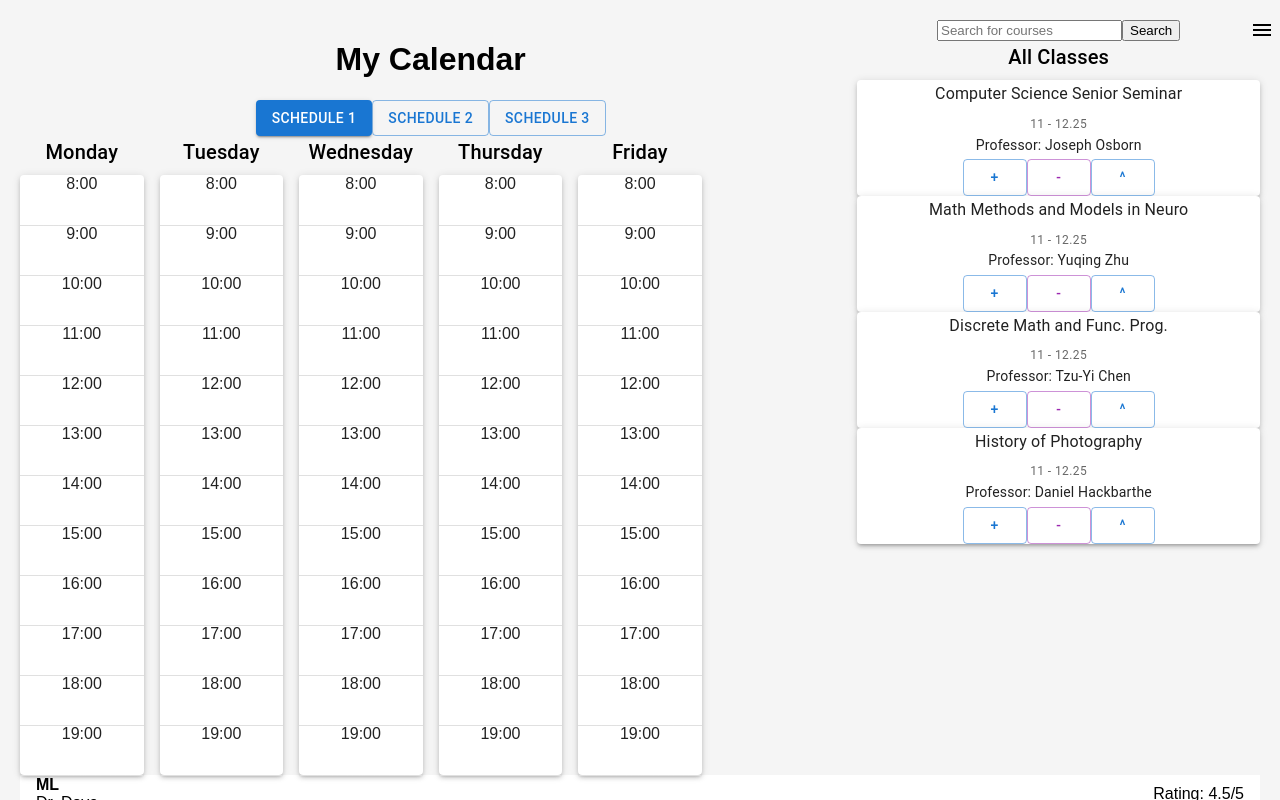
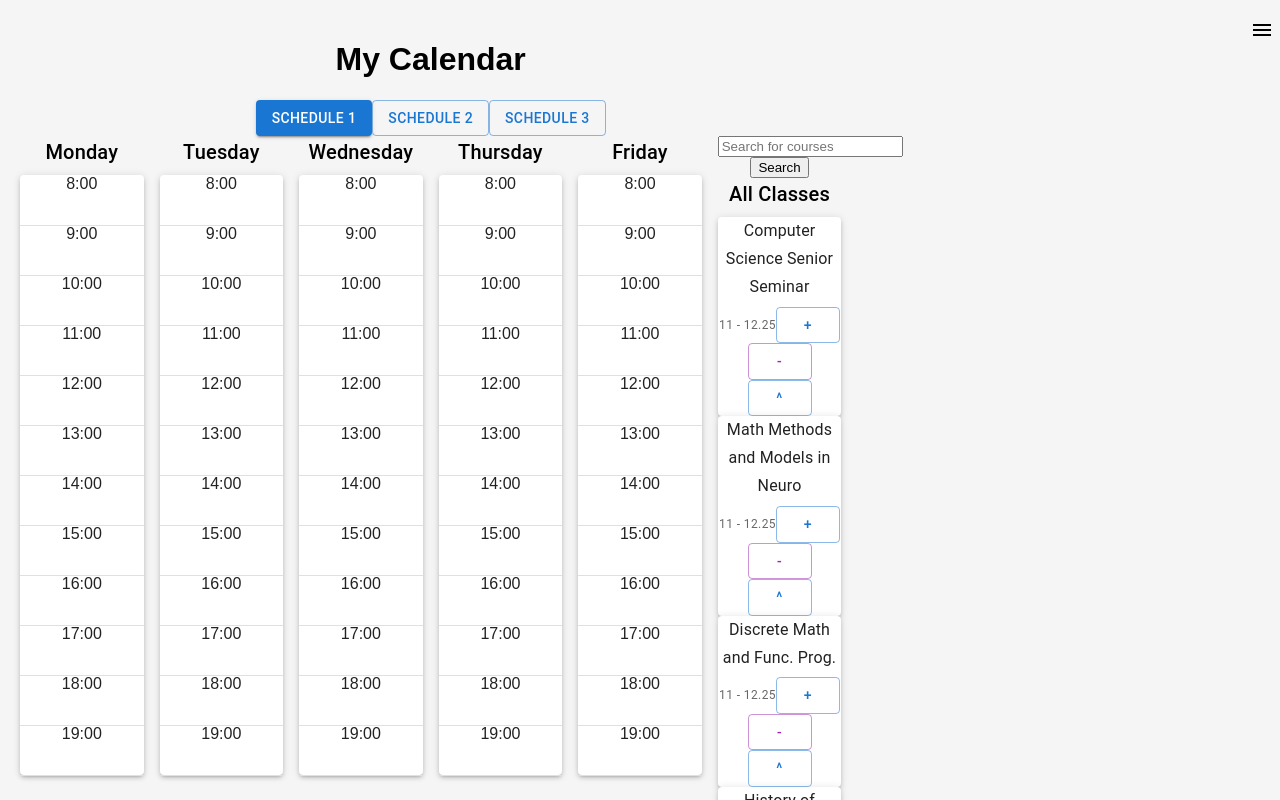
Before and after one commit to ytaa2021/p-classwise, a React (Create React App) app in the folder frontend/: page / in a window 1280 px wide. Shown: the top 800 px of the page. Built offline with nearby package versions, Linux system fonts and the light colour scheme.

Commit message:
3 variations of schedule buttons

```diff
--- a/frontend/src/App.js
+++ b/frontend/src/App.js
@@ -93,9 +93,9 @@ function App() {
           <SideMenu />
           <Calendar />
         </Grid>
-        <Grid item xs={4}>
+        {/* <Grid item xs={4}>
           <Search />
-        </Grid>
+        </Grid> */}
       </Grid>
       <BottomMenu course={courseData} />
     </div>
--- a/frontend/src/components/Calendar/calendar.js
+++ b/frontend/src/components/Calendar/calendar.js
@@ -2,11 +2,15 @@ import React, { useState } from 'react';
 import { Grid, Paper, Typography, Button } from '@mui/material';
 import Search from '../Search/search';
 import { allCourses } from '../../courses/allCourses';
-import savedSchedules from '../../courses/savedSchedules';
+import calendarData from '../../courses/savedSchedules';
 
 const daysOfWeek = ['Monday', 'Tuesday', 'Wednesday', 'Thursday', 'Friday'];
 
-const initialSchedules = savedSchedules
+const initialSchedules = {
+  1: [],
+  2: [],
+  3: [],
+};
 
 const calculateCourseStyle = (course) => {
   const hourHeight = 50;
@@ -120,7 +124,56 @@ const Scheduler = () => {
             </Paper>
           </Grid>
         ))}
-
+        <Grid item xs={2}>
+          <Search courses={currentCourses} onSearch={handleSearch} />
+          <Typography variant="h6" gutterBottom>
+            All Classes
+          </Typography>
+          {allCourses.map((course) => (
+            <Paper elevation={3} className="classBlock" key={course.title}>
+              <div>
+                <Typography variant="subtitle1" gutterBottom>
+                  {course.title}
+                </Typography>
+                <Typography variant="caption" color="textSecondary">
+                  {`${course.startTime} - ${course.endTime}`}
+                </Typography>
+                {/* Here is where you can add what is shown inside the toggle down for the courses */}
+                {expandedBlocks[course.title] && (
+                  <div>
+                    <Typography variant="body2" gutterBottom>
+                      Professor: {course.professor}
+                    </Typography>
+                    <Typography variant="body2">
+                      Description: {course.description}
+                    </Typography>
+                  </div>
+                )}
+                <Button
+                  variant="outlined"
+                  color="primary"
+                  onClick={() => addCourse(course)}
+                >
+                  +
+                </Button>
+                <Button
+                  variant="outlined"
+                  color="secondary"
+                  onClick={() => removeCourse(course)}
+                >
+                  -
+                </Button>
+                <Button
+                  variant="outlined"
+                  color="primary"
+                  onClick={() => toggleClassBlock(course.title)}
+                >
+                  {expandedBlocks[course.title] ? "V" : "^"}
+                </Button>
+              </div>
+            </Paper>
+          ))}
+        </Grid>
       </Grid>
     </div>
   );
--- a/frontend/src/components/Search/search.js
+++ b/frontend/src/components/Search/search.js
@@ -1,11 +1,7 @@
 import React, { useState } from 'react';
-import { Grid, Paper, Typography, Button } from '@mui/material';
-import { allCourses } from '../../courses/allCourses';
 
 const Search = ({ courses, onSearch }) => {
-  const [addedCourses, setAddedCourses] = useState([]);
   const [searchTerm, setSearchTerm] = useState('');
-  const [expandedCourse, setExpandedCourse] = useState(null);
 
   const handleSearch = () => {
     const filteredCourses = courses.filter((course) =>
@@ -13,25 +9,6 @@ const Search = ({ courses, onSearch }) => {
     );
 
     onSearch(filteredCourses);
-  };
-
-  const addCourse = (course) => {
-    // Make sure that the selected course is not already in the list
-    if (!addedCourses.includes(course)) {
-      // Add the course to the list of added courses
-      setAddedCourses([...addedCourses, course]);
-    }
-  };
-
-  const removeCourse = (course) => {
-    // Remove the course from the list of added courses
-    setAddedCourses(addedCourses.filter((c) => c !== course));
-  };
-
-  const toggleDescription = (courseID) => {
-    setExpandedCourse((prevCourseID) => (
-      prevCourseID === courseID ? null : courseID
-    ));
   };
 
   return (
@@ -43,58 +20,6 @@ const Search = ({ courses, onSearch }) => {
         onChange={(e) => setSearchTerm(e.target.value)}
       />
       <button onClick={handleSearch}>Search</button>
-
-      <div className="course-list">
-        <Typography variant="h6" gutterBottom>
-          All Classes
-        </Typography>
-        {allCourses.map((course) => (
-          <Paper elevation={3} className="classBlock" key={course.courseID}>
-            <div>
-              <Typography variant="subtitle1" gutterBottom>
-                {course.title}
-              </Typography>
-              <Typography variant="caption" color="textSecondary">
-                {`${course.startTime} - ${course.endTime}`}
-              </Typography>
-              <Typography variant="body2" gutterBottom>
-                Professor: {course.professor}
-              </Typography>
-              <Button
-                variant="outlined"
-                color="primary"
-                onClick={() => addCourse(course)}
-              >
-                +
-              </Button>
-              <Button
-                variant="outlined"
-                color="secondary"
-                onClick={() => removeCourse(course)}
-              >
-                -
-              </Button>
-              <Button
-                variant="outlined"
-                color="primary"
-                onClick={() => toggleDescription(course.courseID)}
-              >
-                {expandedCourse === course.courseID ? "V" : "^"}
-              </Button>
-              {expandedCourse === course.courseID && (
-                <div>
-                  <Typography variant="body2" gutterBottom>
-                    Professor: {course.professor}
-                  </Typography>
-                  <Typography variant="body2">
-                    Description: {course.description}
-                  </Typography>
-                </div>
-              )}
-            </div>
-          </Paper>
-        ))}
-      </div>
     </div>
   );
 };
```
